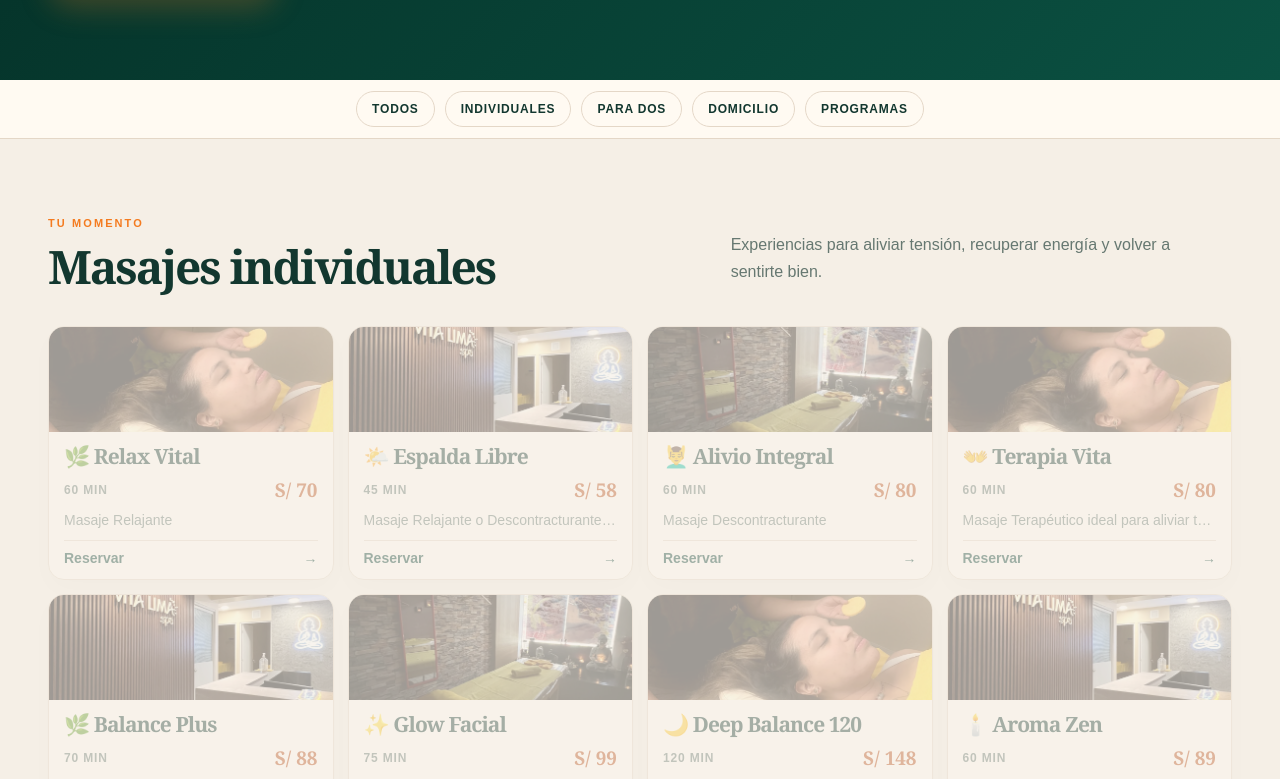
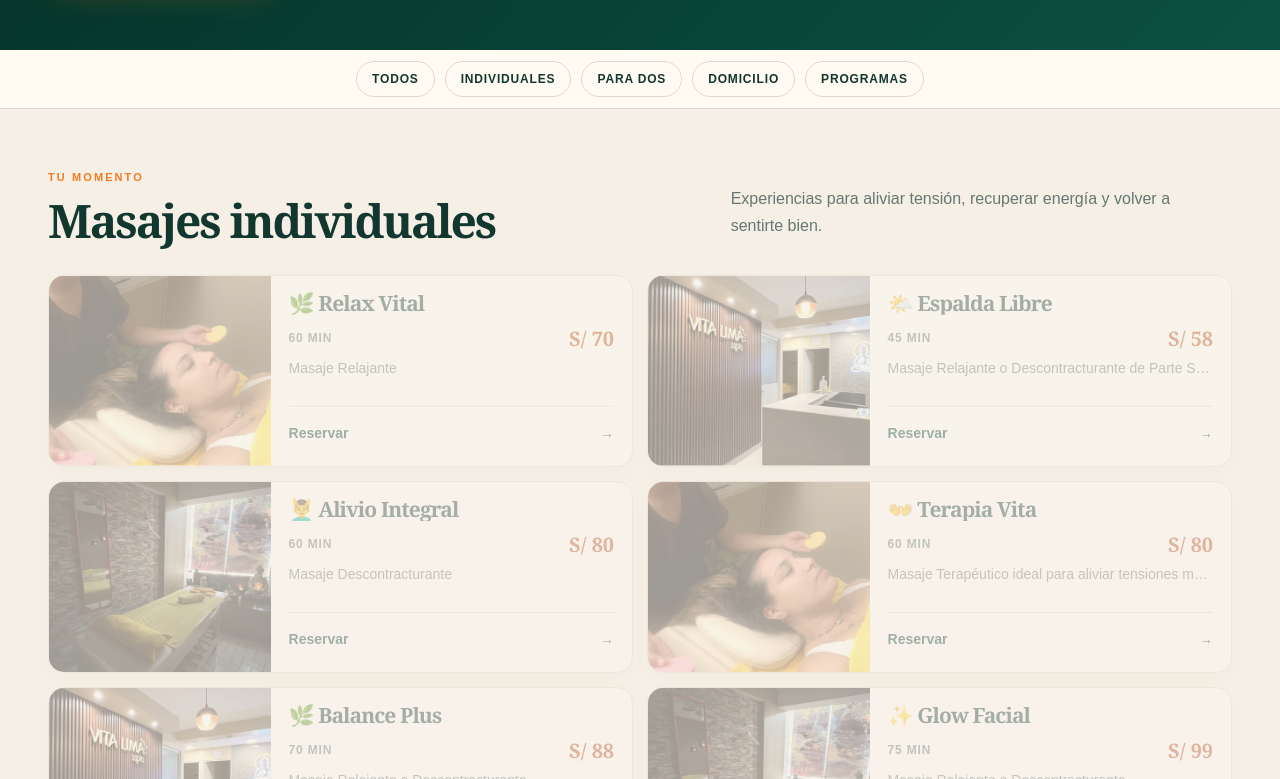
Before and after one commit to gperezdev-aut/vita-lima-web, a Next.js app: page /servicios in a window 1280 px wide. Shown: the part 521-1300 px from the top of the page. Built offline with nearby package versions, Linux system fonts and the light colour scheme; no server answers.

Commit message:
style: compactar catálogo de servicios

```diff
--- a/app/globals.css
+++ b/app/globals.css
@@ -96,3 +96,21 @@
 .locationsSection{padding-top:68px;padding-bottom:84px}
 
 @media(max-width:760px){.reviewsSection,.reservationSection{padding-top:60px;padding-bottom:60px}.locationsSection{padding-top:58px;padding-bottom:60px}.featuredServiceBody>a,.servicesAllButton,.catalogReserveButton,.catalogCategoryNav a,.catalogBackLink,.reviewActions a,.experienceTile a,.locationContent a,.reserveForm button,.faqGrid summary,.footerTop .button,.footer a,.catalogFooter a,.floatingWhatsapp{min-height:44px;display:inline-flex;align-items:center;justify-content:center}.featuredServiceBody>a,.catalogReserveButton,.faqGrid summary{justify-content:space-between}.footer a{align-self:flex-start}}
+
+/* Compact horizontal catalog — scoped exclusively to /servicios. */
+.servicesCatalogPage .catalogHero{padding-top:58px;padding-bottom:66px}
+.servicesCatalogPage .catalogSection{padding-top:62px;padding-bottom:62px}
+.servicesCatalogPage .catalogSectionHeader{margin-bottom:20px}
+.servicesCatalogPage .catalogGrid{grid-template-columns:repeat(2,minmax(0,1fr));gap:14px}
+.servicesCatalogPage .catalogCard{display:grid;grid-template-columns:38% minmax(0,1fr);min-height:190px;max-height:210px}
+.servicesCatalogPage .catalogCardImage{height:auto;min-height:190px}
+.servicesCatalogPage .catalogCardBody{min-width:0;padding:16px 18px;display:flex;flex-direction:column}
+.servicesCatalogPage .catalogCard h3{display:-webkit-box;-webkit-box-orient:vertical;-webkit-line-clamp:2;overflow:hidden;font-size:21px;line-height:1.08;margin-bottom:10px}
+.servicesCatalogPage .catalogCardTop{margin-bottom:7px}
+.servicesCatalogPage .catalogCardTop span{font-size:12px}
+.servicesCatalogPage .catalogCardTop strong{font-size:20px}
+.servicesCatalogPage .catalogIncludes{font-size:14px;line-height:1.4;margin-bottom:8px}
+.servicesCatalogPage .catalogReserveButton{min-height:44px;margin-top:auto;padding-top:8px;font-size:14px}
+
+@media(max-width:1100px){.servicesCatalogPage .catalogGrid{grid-template-columns:1fr}.servicesCatalogPage .catalogCard{max-height:210px}}
+@media(max-width:760px){.servicesCatalogPage .catalogHero{padding-top:45px;padding-bottom:50px}.servicesCatalogPage .catalogSection{padding-top:44px;padding-bottom:44px}.servicesCatalogPage .catalogSectionHeader{margin-bottom:18px}.servicesCatalogPage .catalogCard{grid-template-columns:38% minmax(0,1fr);min-height:190px;max-height:230px}.servicesCatalogPage .catalogCardImage{height:auto;min-height:190px}.servicesCatalogPage .catalogCardBody{padding:14px}.servicesCatalogPage .catalogCard h3{font-size:20px}.servicesCatalogPage .catalogReserveButton{min-height:44px}}
```
